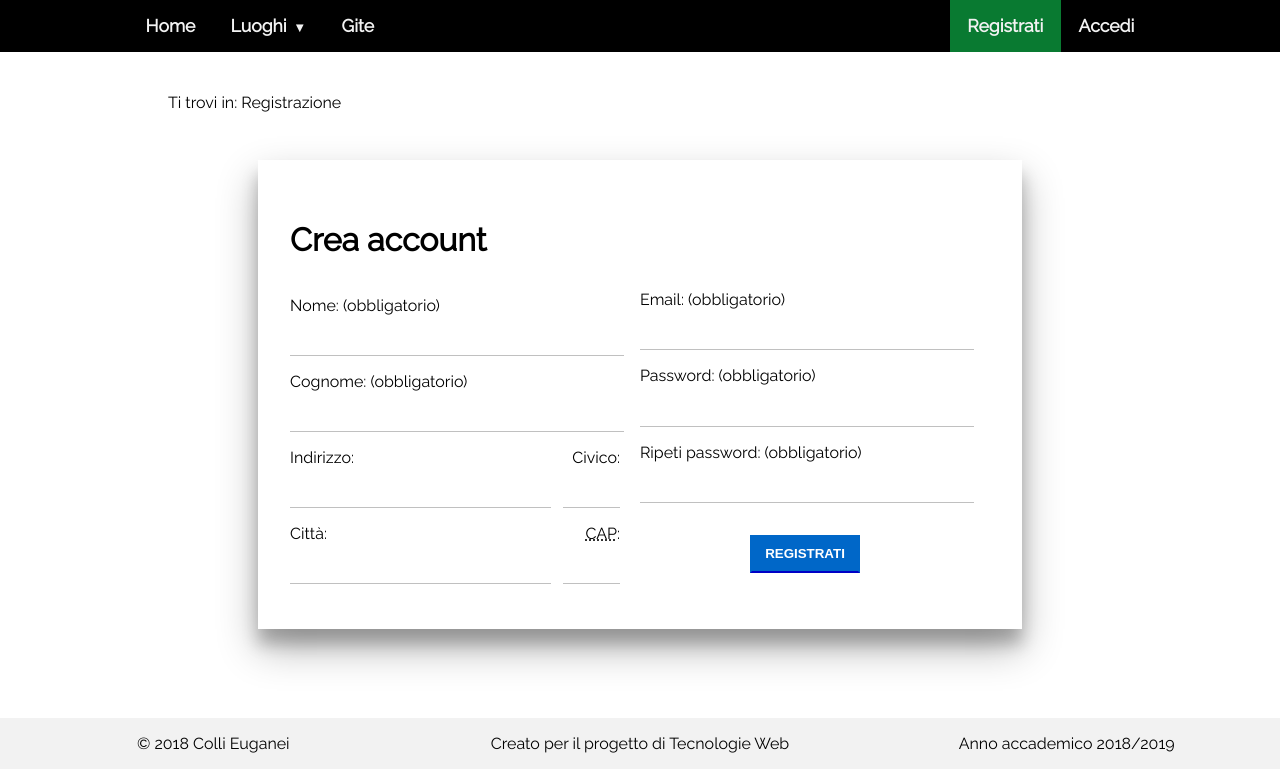
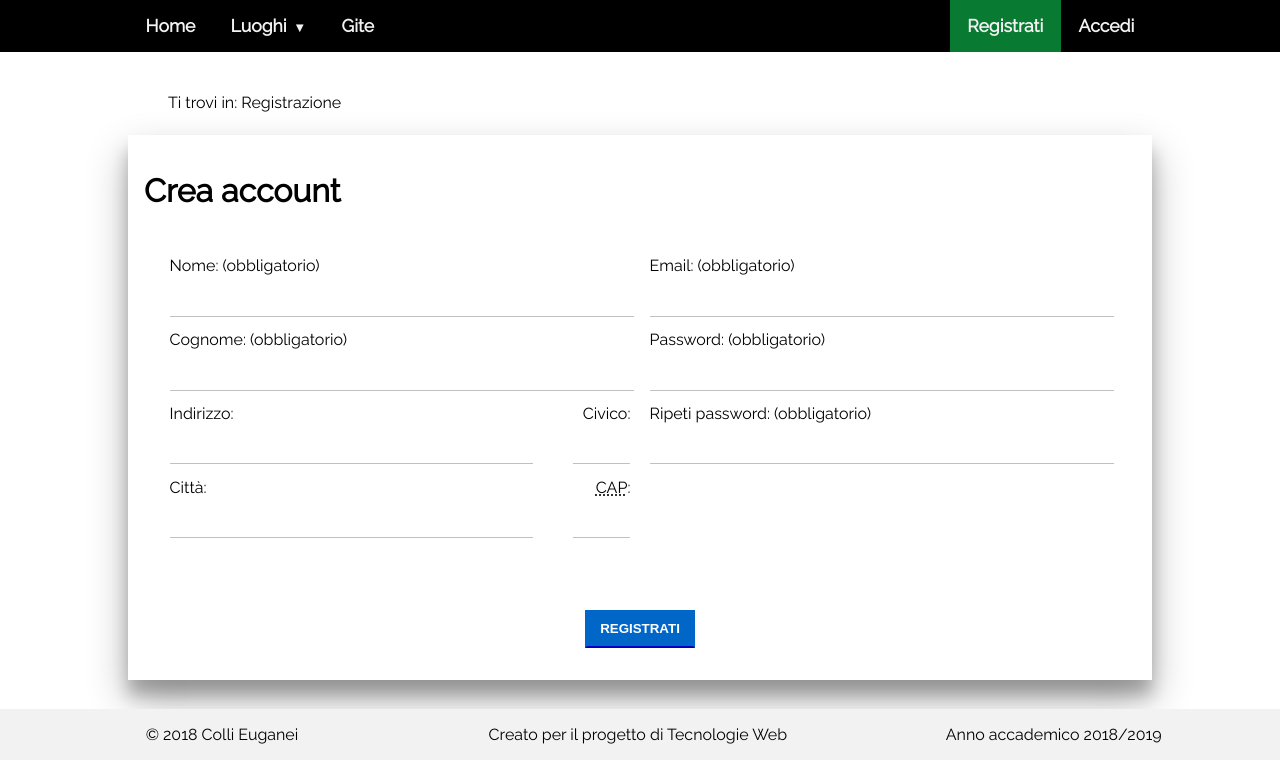
Before and after one commit to maga97/WebApp-ColliEuganei, a PHP site: page /Registrazione.php in a window 1280 px wide. Shown: the part 240-1009 px from the top of the page. Run offline with PHP 8.4, Linux system fonts and the light colour scheme; some libraries are stand-ins or nearby versions.

Commit message:
Refactoring codice

```diff
--- a/Gite.php
+++ b/Gite.php
@@ -41,12 +41,12 @@ if (session_status() == PHP_SESSION_NONE) {
             <form action="Gite.php" method="post">
                 <fieldset>
                     <legend>Modulo di ricerca delle gite</legend>
-                    <div class="log-field-container">
+                    <div class="form-field">
                         <label for="idricerca" class="log-label">Ricerca gite</label>
                         <input type="text" id="idricerca" name="ricerca" aria-required="true" accesskey="s"
                                maxlength="20"/>
                     </div>
-                    <div class="log-field-container">
+                    <div class="form-field">
                         <input type="submit" value="Cerca" class="btn btn-primary"/>
                     </div>
                 </fieldset>
--- a/Registrazione.php
+++ b/Registrazione.php
@@ -1,7 +1,6 @@
 <!DOCTYPE html>
 <html xmlns="http://www.w3.org/1999/xhtml" xml:lang="it" lang="it">
 <head>
-    <meta http-equiv="Content-Script-Type" content="text/javascript"/>
     <meta charset="UTF-8"/>
     <meta name="viewport" content="width=device-width,initial-scale=1"/>
     <link rel="stylesheet" type="text/css" href="assets/css/style.css" media="handheld, screen"/>
@@ -16,7 +15,7 @@
     <title>Registrazione - Colli Digitali</title>
 </head>
 <?php
-"DataBase/DBConnection.php";
+require_once("DataBase/DBConnection.php");
 if (session_status() == PHP_SESSION_NONE) {
     session_start();
 }
@@ -49,8 +48,8 @@ if (isset($_POST["registrazione"])) {
         <?php
 
         ?>
-        <div class="form container_form">
-            <form action="Registrazione.php" method="post" class="log-form"
+        <div class="form">
+            <form action="Registrazione.php" method="post"
                   onsubmit="return validaFormUtente(true,$('.alert.errore'),$('form'))">
                 <h1>Crea <span xml:lang="en">account</span></h1>
                 <?php
@@ -59,68 +58,73 @@ if (isset($_POST["registrazione"])) {
                 ?>
                 <div class="alert errore" aria-live="assertive" role="alert" aria-atomic="true" aria-relevant="all"><p
                             class="intestazione-alert">Errore:</p></div>
-                <div id="sectionPersonalData">
-                    <div class="log-field-container">
+                <div class="row">
+                    <div class="col form-column">
+                        <div class="form-field">
                             <label for="nome" class="log-label">Nome: (obbligatorio)</label>
                             <input type="text" value="<?php echo isset($_POST['nome']) ? $_POST['nome'] : ""; ?>"
                                    id="nome" name="nome" accesskey="n" aria-required="true" aria-labelledby="nome"
                                    maxlength="28"/>
                         </div>
-                    <div class="log-field-container">
+                        <div class="form-field">
                             <label for="cognome" class="log-label">Cognome: (obbligatorio)</label>
                             <input type="text"
                                    value="<?php echo isset($_POST['cognome']) ? $_POST['cognome'] : ""; ?>"
-                               id="cognome" name="cognome" accesskey="s" aria-required="true" aria-labelledby="cognome"
+                                   id="cognome" name="cognome" accesskey="s" aria-required="true"
+                                   aria-labelledby="cognome"
                                    maxlength="28"/>
                         </div>
-                    <div class="log-field-container" id="indirizzo-container">
+                        <div class="form-field" id="indirizzo-container">
                             <label for="indirizzo" class="log-label">Indirizzo: </label>
                             <input type="text"
                                    value="<?php echo isset($_POST['indirizzo']) ? $_POST['indirizzo'] : ""; ?>"
                                    id="indirizzo" name="indirizzo" accesskey="i" aria-required="false"
                                    aria-labelledby="indirizzo" maxlength="28"/>
                         </div>
-                    <div class="log-field-container" id="civico-container">
+                        <div class="form-field" id="civico-container">
                             <label for="civico" class="log-label mobile-align">Civico: </label>
                             <input type="text" value="<?php echo isset($_POST['civico']) ? $_POST['civico'] : ""; ?>"
                                    size="4" id="civico" name="civico" accesskey="c" aria-required="false"
                                    aria-labelledby="civico" maxlength="11"/>
                         </div>
-                    <div class="log-field-container" id="citta-container">
+                        <div class="form-field" id="citta-container">
                             <label for="citta" class="log-label">Citt&agrave;: </label>
                             <input type="text" value="<?php echo isset($_POST['citta']) ? $_POST['citta'] : ""; ?>"
                                    id="citta" name="citta" accesskey="t" aria-required="false" aria-labelledby="citta"
                                    maxlength="28"/>
                         </div>
-                    <div class="log-field-container" id="cap-container">
+                        <div class="form-field" id="cap-container">
                             <label for="CAP" class="log-label mobile-align"> <abbr
                                         title="Codice di avviamento postale">CAP</abbr>: </label>
                             <input type="text" value="<?php echo isset($_POST['CAP']) ? $_POST['CAP'] : ""; ?>"
-                               size="4" id="CAP" name="CAP" accesskey="a" aria-required="false" aria-labelledby="CAP"
+                                   size="4" id="CAP" name="CAP" accesskey="a" aria-required="false"
+                                   aria-labelledby="CAP"
                                    maxlength="6"/>
                         </div>
                     </div>
-                <div id="sectionAccountData">
-                    <div class="field-container">
+                    <div class="col form-column">
+                        <div class="form-field">
                             <label for="email" xml:lang="en" class="log-label">Email: (obbligatorio)</label>
                             <input type="text" value="<?php echo isset($_POST['email']) ? $_POST['email'] : ""; ?>"
                                    id="email" name="email" accesskey="e" aria-required="true" aria-labelledby="email"
                                    maxlength="28"/>
                         </div>
-                    <div class="log-field-container">
+                        <div class="form-field">
                             <label for="password" class="log-label"><span xml:lang="en">Password</span>:
                                 (obbligatorio)</label>
                             <input type="password"
                                    value="<?php echo isset($_POST['password']) ? $_POST['password'] : ""; ?>"
-                               id="password" name="password" accesskey="p" aria-labelledby="password" maxlength="32"/>
+                                   id="password" name="password" accesskey="p" aria-labelledby="password"
+                                   maxlength="32"/>
                         </div>
-                    <div class="log-field-container">
+                        <div class="form-field">
                             <label for="password2" class="log-label">Ripeti <span xml:lang="en">password</span>:
                                 (obbligatorio)</label>
                             <input type="password"
                                    value="<?php echo isset($_POST['password2']) ? $_POST['password2'] : ""; ?>"
                                    id="password2" name="password2" accesskey="r" aria-labelledby="password2"
                                    maxlength="32"/>
+                        </div>
                     </div>
                 </div>
                 <div class="button-holder">
--- a/admin/menuAdmin.php
+++ b/admin/menuAdmin.php
@@ -7,7 +7,7 @@
             <li><a href="index.php" tabindex="0">Home</a></li>
         <?php endif; ?>
         <li class="dropdown"><a aria-haspopup="true" tabindex="0">Gestione gite</a>
-            <ul class="dropdown-content" role="menu">
+            <ul class="dropdown-content" role="menu" id="dropdown-trip">
                 <?php if ($nomepagina == "add-trip.php"): ?>
                     <li class="active"><a href="add-trip.php" tabindex="0" role="menuitem">Aggiungi gita</a></li>
                 <?php else: ?>
--- a/assets/css/mobile480.css
+++ b/assets/css/mobile480.css
@@ -32,19 +32,9 @@ ul#menuprincipale.responsive li a {
     display: none;
 }
 
-#container_form {
-    width: auto;
-}
-
-#sectionPersonalData, #sectionAccountData {
-    float: none;
-    width: 100%;
-    margin: 0;
-}
-
 .admin-div {
     width: 100%;
-    margin: 0;
+    margin: 1% 0 1% 0;
     padding: 0.3em;
     border-radius: 0;
 }
--- a/assets/css/mobile768.css
+++ b/assets/css/mobile768.css
@@ -57,40 +57,8 @@
     text-align: left;
 }
 
-#footer {
-    display: none;
-}
-
-#footermobile {
-    position: absolute;
-    bottom: 0;
-    margin: 0;
-    width: 100%;
-    max-height: 3.75em;
-    background: #f2f2f2;
-    display: table;
-    table-layout: fixed;
-    text-align: center;
-}
-
-#footermobile div {
-    display: table-cell;
-}
-
 #annulla_modifica {
     margin-top: 0.25em;
-}
-
-#sectionAccountData {
-    float: left;
-    padding-top: 2em;
-    margin-left: 0;
-    margin-top: auto;
-}
-
-div.form {
-    width: auto;
-    min-width: 19em;
 }
 
 #dati-utente label, #mod-pwd-form label {
@@ -103,23 +71,17 @@ div.form {
     width: 100%;
 }
 
-#container_form {
-    width: auto;
-}
-
-#sectionPersonalData, #sectionAccountData {
+.form-section {
     float: none;
     width: 100%;
     margin: 0;
 }
 
-#sectionAccountData {
-    padding-top: 1em;
-}
+
 
 .admin-div {
     min-width: 100%;
-    margin: 0;
+    margin: 1% 0 1% 0;
 }
 
 .admin-div a {
--- a/assets/css/print.css
+++ b/assets/css/print.css
@@ -8,15 +8,9 @@
         margin-left: 0.5cm;
     }
 
-    .content {
-        width: 100%;
-        margin: 0;
-        float: none;
-    }
-
     /* h1 and h2 */
     h1 {
-        font-size: 18pt;
+        font-size: 	1.5em;
         margin-top: 0.3125em;
     }
 
@@ -25,9 +19,21 @@
         page-break-after: avoid;
     }
 
+    #content {
+        width: 100%;
+        margin: 0;
+        float: none;
+    }
+
+
+
     /* what must not be displayed */
     #menuprincipale-bar, #footer, #scroll-top-btn, .find-more, .breadcrumb, .col, #geotab {
         display: none;
+    }
+
+    #geografia-text, #clima-text, #storia-text {
+        display: block;
     }
 
     /* link color*/
@@ -62,7 +68,7 @@
     }
 
     /* picture settings */
-    .pic {
+    .picture {
         max-width: 21.875em;
         max-height: 15.625em;
         page-break-inside: avoid;
--- a/assets/css/style.css
+++ b/assets/css/style.css
@@ -45,19 +45,16 @@ body {
     bottom: 0;
     margin: 0;
     width: 100%;
-    max-height: 3.75em;
     background: #f2f2f2;
-    display: table;
-    table-layout: fixed;
-    text-align: center;
 }
 
-#footer div {
-    display: table-cell;
-}
-
-#footermobile div {
-    display: none;
+.footer-col {
+    display: inline-block;
+    box-sizing: border-box;
+    width: 33%;
+    padding: 0;
+    text-align: center;
+    font-size: .8vm;
 }
 
 .header-title h1,
@@ -146,10 +141,15 @@ ul.breadcrumb li + li:before {
     padding: 1%;
 }
 
+.form-column {
+    width: 48.0%;
+    margin: 0;
+}
+
 .float-right {
     position: relative;
     float: right;
-    padding-top: 0%;
+    padding-top: 0;
     padding-left: 2%;
 }
 
@@ -430,11 +425,6 @@ dd {
     padding: 0.375em 0.75em;
     border: 0.0625em solid #ccc;
     border-top: none;
-}
-
-.container_form {
-    width: 43.75em;
-    margin-bottom: 3.75em;
 }
 
 #riepilogo {
@@ -552,18 +543,20 @@ label[for=bottoneCancella], label[for=bottoneInserisci] {
 
 .form {
     line-height: normal;
-    width: 21.875em;
-    margin: 4% auto auto auto;
-    padding: 2em;
     background: white;
     color: black;
     box-shadow: 0 1.1875em 2.375em rgba(0, 0, 0, 0.3),
     0 0.9375em 0.9375em rgba(0, 0, 0, 0.22);
+    padding: 1em 1em 1em 1em;
 }
 
-.container_form {
-    width: 43.75em;
-    margin-bottom: 3.75em;
+.log-label {
+    display: block;
+    padding-bottom: 0.3em;
+}
+
+.form-field {
+    margin: 0 0 3% 0;
 }
 
 .input-container {
@@ -571,22 +564,15 @@ label[for=bottoneCancella], label[for=bottoneInserisci] {
     width: 70%;
 }
 
+#login-form-container {
+    width: 25em;
+    margin: auto
+}
+
 .disabilita:disabled {
     color: #706f6e;
     border: 0;
     border-bottom: 0.125em solid transparent;
-}
-
-#sectionPersonalData {
-    width: 20.625em;
-    float: left;
-    margin-right: 0;
-}
-
-#sectionAccountData {
-    width: 20.625em;
-    margin-left: 21.875em;
-    margin-top: 2em;
 }
 
 #indirizzo-container,
@@ -606,20 +592,8 @@ label[for=bottoneCancella], label[for=bottoneInserisci] {
     text-align: right;
 }
 
-.log-form {
-    width: 100%;
-    padding-top: 0.5em;
-    padding-bottom: 0.5em;
-    border-radius: 0.25em;
-}
-
-.log-label {
-    display: block;
-    padding-bottom: 0.3em;
-}
-
-.log-field-container {
-    margin-top: 1em;
+fieldset {
+    border: 0;
 }
 
 .button-holder {
--- a/carrareseeste.php
+++ b/carrareseeste.php
@@ -42,7 +42,7 @@ if (session_status() == PHP_SESSION_NONE) {
         <div class="section">
             <h2>Il Castello Carrarese di Este</h2>
             <div class="float-right">
-                <img class="pic storiapic" src="assets/img/este1.jpg" alt="Castello Carrarese di Este"/>
+                <img class="picture history-picture" src="assets/img/este1.jpg" alt="Castello Carrarese di Este"/>
             </div>
             <p class="text">
                 Il castello di Este è stato costruito circa nel 1340, per iniziativa del signore di Padova Ubertino da
@@ -59,7 +59,7 @@ if (session_status() == PHP_SESSION_NONE) {
             </p>
             <h2>L'evoluzione del Castello</h2>
             <div class="float-right">
-                <img class="pic storiapic" src="assets/img/este2.jpg" alt="Parco del Castello Carrarese di Este"/>
+                <img class="picture history-picture" src="assets/img/este2.jpg" alt="Parco del Castello Carrarese di Este"/>
             </div>
             <p class="text">
                 Il Castello fu utilizzato a fini difensivi fino alla spontanea dedizione della città alla Repubblica di
--- a/catajo.php
+++ b/catajo.php
@@ -41,7 +41,7 @@ if (session_status() == PHP_SESSION_NONE) {
         <div class="section">
             <h2>Il Castello del Catajo</h2>
             <div class="float-right">
-                <img class="pic storiapic" src="assets/img/catajo-XVIIIsec.jpg" alt="Il Castello nel XVIII secolo"/>
+                <img class="picture history-picture" src="assets/img/catajo-XVIIIsec.jpg" alt="Il Castello nel XVIII secolo"/>
             </div>
             <p class="text">
                 Il castello del Catajo, situato nei pressi di Battaglia Terme, è un imponente palazzo cinquecentesco,
@@ -66,7 +66,7 @@ if (session_status() == PHP_SESSION_NONE) {
             </p>
             <h2>Descrizione</h2>
             <div class="float-right">
-                <img class="pic storiapic" src="assets/img/affreschi2.jpg" alt="Affreschi del XVIII secolo"/>
+                <img class="picture history-picture" src="assets/img/affreschi2.jpg" alt="Affreschi del XVIII secolo"/>
             </div>
             <p class="text">
                 La villa con le sue 350 stanze, ha l'aspetto del castello, con alte mura caratterizzate da merletti,
--- a/chiesette.php
+++ b/chiesette.php
@@ -42,7 +42,7 @@ if (session_status() == PHP_SESSION_NONE) {
         <div class="section">
             <h2>La via delle 7 chiesette</h2>
             <div class="float-right">
-                <img class="pic storiapic" src="assets/img/7chiesette.jpg" alt="Le 7 chiesette"/>
+                <img class="picture history-picture" src="assets/img/7chiesette.jpg" alt="Le 7 chiesette"/>
             </div>
             <p class="text">
                 La via delle sette chiesette è un breve percorso e meta di pellegrinaggio in quel di Monselice.
@@ -56,7 +56,7 @@ if (session_status() == PHP_SESSION_NONE) {
                 trovano le salme di 25 martiri cristiani e altre reliquie trasferitevi a metà del XVII secolo.
             </p>
             <div class="float-right">
-                <img class="pic storiapic" src="assets/img/santuario2.jpg" alt="Il santuario"/>
+                <img class="picture history-picture" src="assets/img/santuario2.jpg" alt="Il santuario"/>
             </div>
             <h2>Villa Duodo e il Mastio Federiciano</h2>
             <p class="text">
--- a/footer.php
+++ b/footer.php
@@ -1,9 +1,7 @@
 <div id="footer">
-    <div id="copyright"> &copy; 2018 Colli Euganei</div>
-    <div><p>Creato per il progetto di Tecnologie Web</p></div>
-    <div><p>Anno accademico 2018/2019</p></div>
+    <div class="row">
+        <div class="footer-col"> &copy; 2018 Colli Euganei</div>
+        <div class="footer-col">Creato per il progetto di Tecnologie Web</div>
+        <div class="footer-col">Anno accademico 2018/2019</div>
+    </div>
 </div>
-<div id="footermobile">
-    <div id="copyrightMobile"> &copy; 2018 Colli Euganei</div>
-    <div><p>Creato per il progetto di Tecnologie Web 18/19</p></div>
-</div>
--- a/lispida.php
+++ b/lispida.php
@@ -43,7 +43,7 @@ if (session_status() == PHP_SESSION_NONE) {
         <div class="section">
             <h2>Il Castello di Lispida</h2>
             <div class="float-right">
-                <img class="pic storiapic" src="assets/img/lispida1.jpg" alt="Castello di Lispida dall'alto"/>
+                <img class="picture history-picture" src="assets/img/lispida1.jpg" alt="Castello di Lispida dall'alto"/>
             </div>
             <p class="text">
                 Il castello di Lispida, situato nei pressi di Monselice, nel cuore del Parco Regionale dei Colli
@@ -66,7 +66,7 @@ if (session_status() == PHP_SESSION_NONE) {
             </p>
             <h2>Descrizione</h2>
             <div class="float-right">
-                <img class="pic storiapic" src="assets/img/lispida2.jpg" alt="Giardino del Castello di Lispida"/>
+                <img class="picture history-picture" src="assets/img/lispida2.jpg" alt="Giardino del Castello di Lispida"/>
             </div>
             <p class="text">
                 Custodita nel cuore del Parco Naturale dei Colli Euganei, la Tenuta di Lispida ricomprende un lago
@@ -85,7 +85,7 @@ if (session_status() == PHP_SESSION_NONE) {
                 ci venga mandata con regolarità”. La storia monastica di Lispida si interrompe nel 1792.
             </p>
             <div class="float-right">
-                <img class="pic storiapic" src="assets/img/lispida3.jpg" alt="Vigneti del Castello di Lispida"/>
+                <img class="picture history-picture" src="assets/img/lispida3.jpg" alt="Vigneti del Castello di Lispida"/>
             </div>
             <p class="text">
                 La proprietà viene in seguito acquistata dai conti Corinaldi, i quali sui resti del vetusto monastero
--- a/pelagio.php
+++ b/pelagio.php
@@ -42,7 +42,7 @@ if (session_status() == PHP_SESSION_NONE) {
         <div class="section">
             <h2>Il Castello di San Pelagio</h2>
             <div class="float-right">
-                <img class="pic storiapic" src="assets/img/pelagio1.jpg" alt="Entrata del Castello di San Pelagio"/>
+                <img class="picture history-picture" src="assets/img/pelagio1.jpg" alt="Entrata del Castello di San Pelagio"/>
             </div>
             <p class="text">
                 Il Castello di San Pelagio ha origini medievali (XIV sec.) come testimonia la torre costruita dai Da
@@ -78,7 +78,7 @@ if (session_status() == PHP_SESSION_NONE) {
             </p>
             <h2>Il museo</h2>
             <div class="float-right">
-                <img class="pic storiapic" src="assets/img/pelagio2.jpg"
+                <img class="picture history-picture" src="assets/img/pelagio2.jpg"
                      alt="Museo del volo nel Castello di San Pelagio"/>
             </div>
             <p class="text">
--- a/praglia.php
+++ b/praglia.php
@@ -41,7 +41,7 @@ if (session_status() == PHP_SESSION_NONE) {
         <div class="section">
             <h2>L'Abbazia di Praglia</h2>
             <div class="float-right">
-                <img class="pic storiapic" src="assets/img/praglia1.jpg" alt="Abbazia di Praglia"/>
+                <img class="picture history-picture" src="assets/img/praglia1.jpg" alt="Abbazia di Praglia"/>
             </div>
             <p class="text">
                 L'abbazia di Praglia è un monastero benedettino situato nel comune di Teolo, in prossimità di Abano
@@ -57,7 +57,7 @@ if (session_status() == PHP_SESSION_NONE) {
                 L'abbazia è divenuta un centro di eccellenza nel settore del restauro dei libri antichi. </p>
             <h2>I chiostri</h2>
             <div class="float-right">
-                <img class="pic storiapic" src="assets/img/praglia2.jpg" alt="Il monastero dall'interno"/>
+                <img class="picture history-picture" src="assets/img/praglia2.jpg" alt="Il monastero dall'interno"/>
             </div>
             <p class="text">
                 All'interno della cinta muraria il monastero si divide in quattro chiostri: doppio, detto anche della
```
Also changed, not shown: other parts of assets/css/style.css (+15 -21 lines), Accedi.php (+4 -4 lines), Impostazioni.php (+11 -11 lines), admin/add-trip.php (+13 -12 lines), admin/edit-trip.php (+15 -16 lines), admin/view-account-admin.php (+11 -11 lines), index.php (+11 -11 lines). Lines whose indentation alone changed are shown as unchanged.
